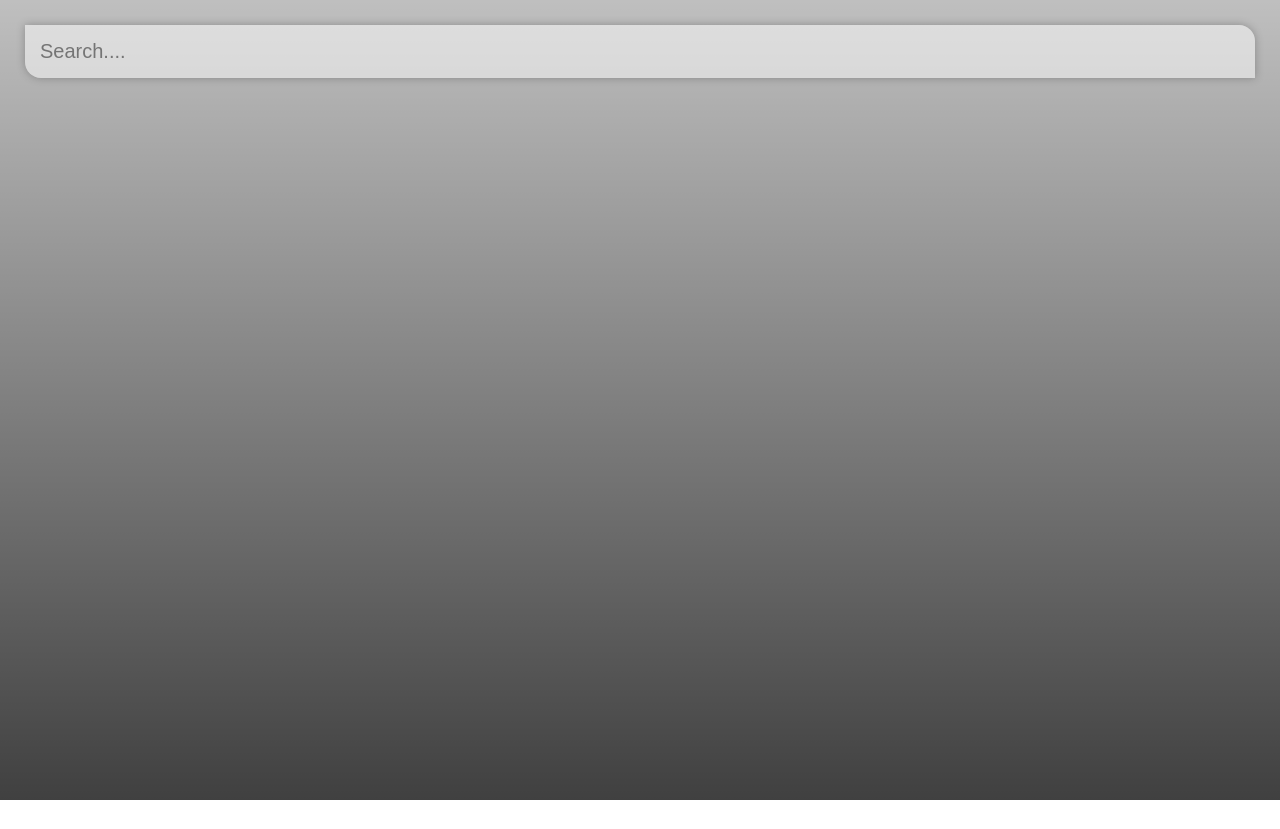
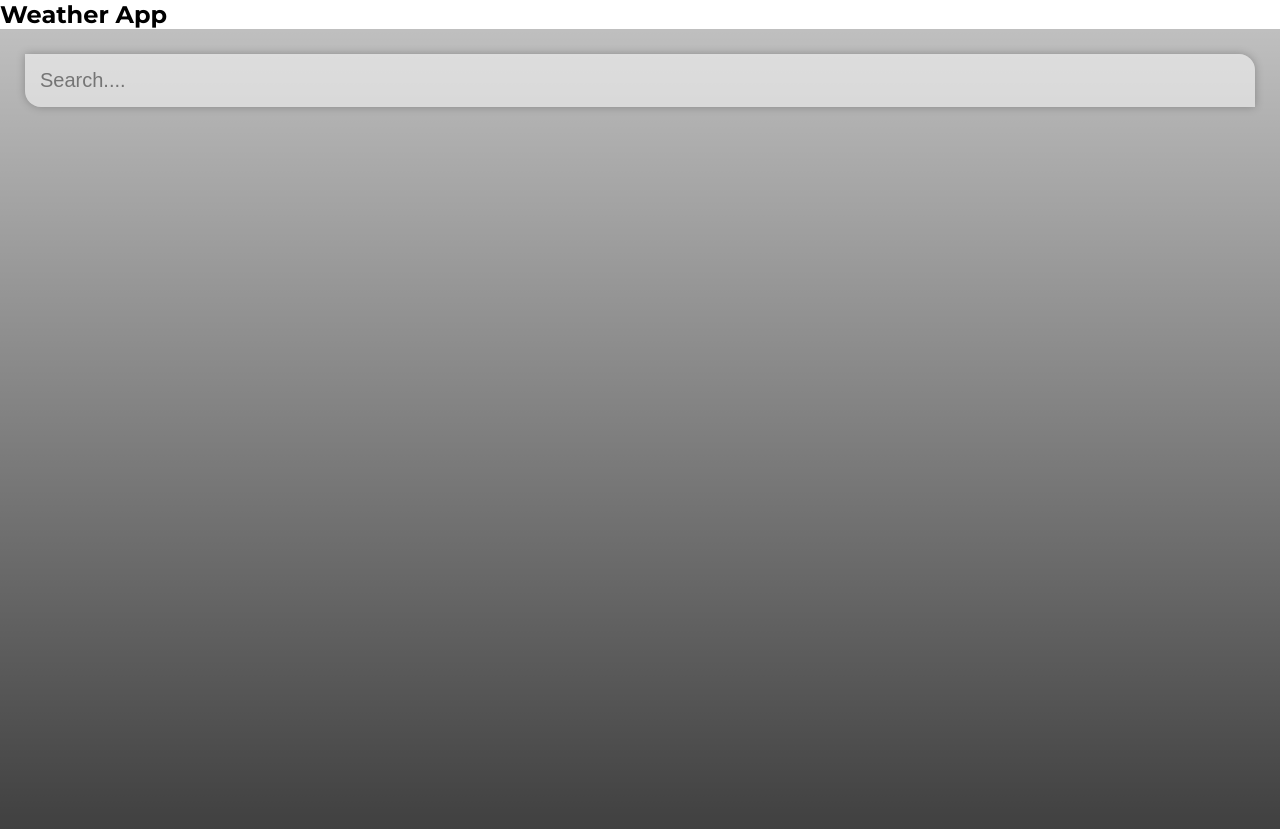
Before and after one commit to nasiruddin01/vue-weather, a Vue app: page / in a window 1280 px wide. Before the commit the page ends 800 px from the top, so only its background shows below. Built offline with nearby package versions, Linux system fonts and the light colour scheme.

Commit message:
Update App.vue
include heading

```diff
--- a/src/App.vue
+++ b/src/App.vue
@@ -1,5 +1,6 @@
 <template>
   <div id="app">
+  <h2>Weather App</h2>
     <main :class="{ 'warm' : isWarm }">
       <div class="search-box">
         <input
@@ -107,7 +108,10 @@ export default {
 
 #app {
   font-family: "Montserrat", sans-serif;
-
+h1{
+text-align: center;
+margin-top: 1rem;
+}
   main {
     background-image: url("assets/cold-bg1.jpeg");
     background-size: cover;
```
